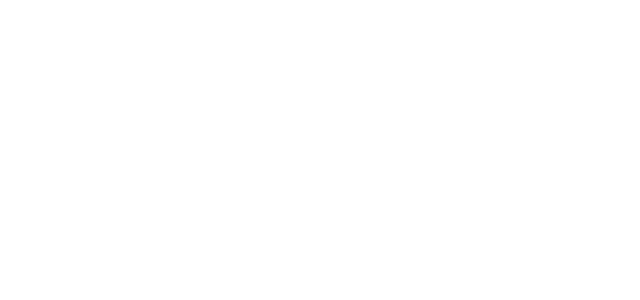
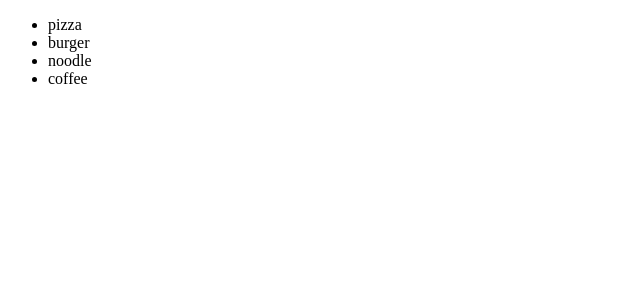
Before and after one commit to parksg5/react1, a React (Vite) app: page / in a window 1280 px wide. Shown: the top 300 px of the page, without its empty margins (0-640 px from the left). Built offline with nearby package versions, Linux system fonts and the light colour scheme.

Commit message:
배열map 메소드로 배열의 각 원소를 컴포넌트로 매핑할 수 있음 연습 완료

```diff
--- a/src/App.jsx
+++ b/src/App.jsx
@@ -13,6 +13,11 @@ function App(props) {
       <li> coffee </li>
     </ul>
   */}
+      <ul>
+        {foodList.map((food) => (
+          <li>{food}</li>
+        ))}
+      </ul>
     </div>
   );
 }
```
